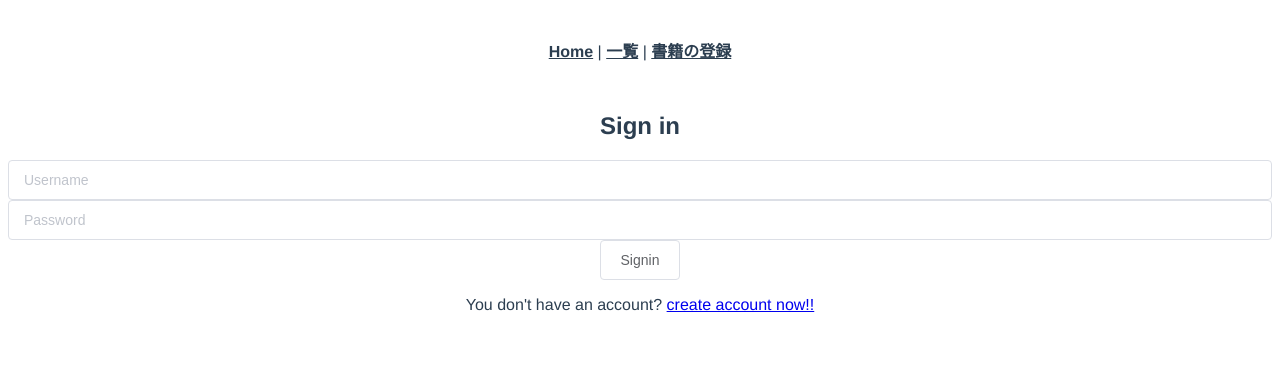
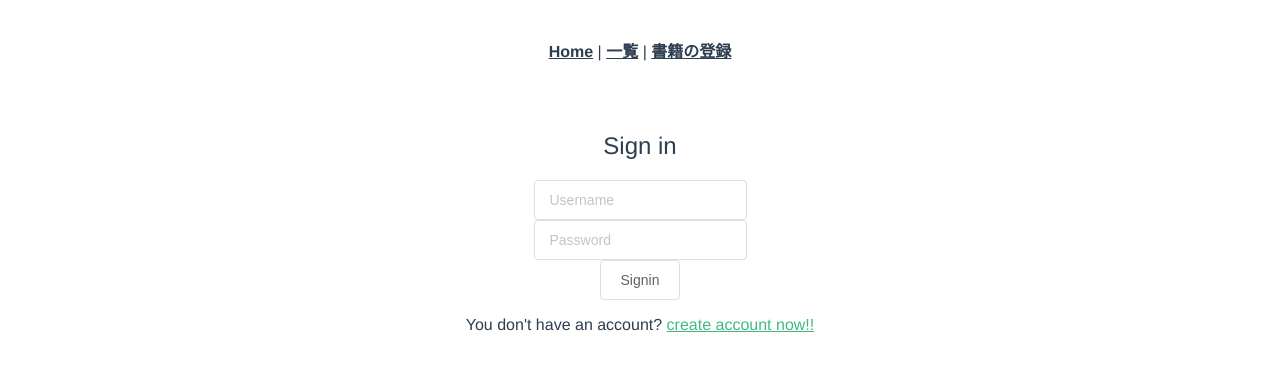
Before and after one commit to kgSuzuki1994/springbooklendingservice-client, a Vue app: page /signin in a window 1280 px wide. Shown: the top 370 px of the page. Built offline with nearby package versions, Linux system fonts and the light colour scheme.

Commit message:
[fix] firebaseを使用

```diff
--- a/src/views/Signin.vue
+++ b/src/views/Signin.vue
@@ -7,6 +7,7 @@
     <div class="input-form-wrapper">
       <el-input type="password" placeholder="Password" v-model="password" />
     </div>
+
     <el-button @click="signIn">Signin</el-button>
     <p>
       You don't have an account?
@@ -16,7 +17,7 @@
 </template>
 
 <script>
-import axios from "axios";
+import firebase from "firebase";
 
 export default {
   name: "Signin",
@@ -28,8 +29,9 @@ export default {
   },
   methods: {
     signIn: async function() {
-      await axios
-        .post("http://localhost:8080/signin", this.username, this.password)
+      await firebase
+        .auth()
+        .signInWithEmailAndPassword(this.username, this.password)
         .then(() => this.$router.push("/booklist"))
         .catch(error => {
           this.$message({
@@ -42,3 +44,33 @@ export default {
   }
 };
 </script>
+
+<style scoped>
+h1,
+h2 {
+  font-weight: normal;
+}
+ul {
+  list-style-type: none;
+  padding: 0;
+}
+li {
+  display: inline-block;
+  margin: 0 10px;
+}
+a {
+  color: #42b983;
+}
+.signin {
+  margin-top: 20px;
+
+  display: flex;
+  flex-flow: column nowrap;
+  justify-content: center;
+  align-items: center;
+}
+input {
+  margin: 10px 0;
+  padding: 10px;
+}
+</style>
```
